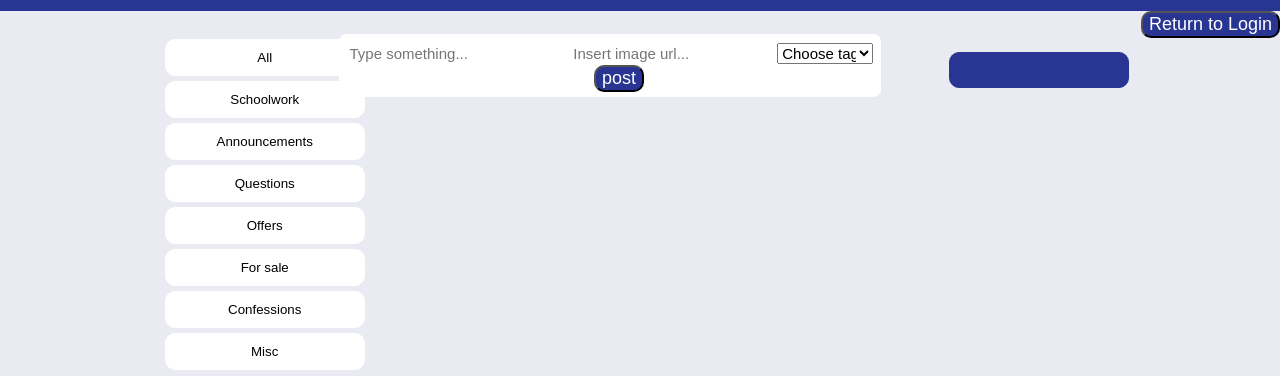
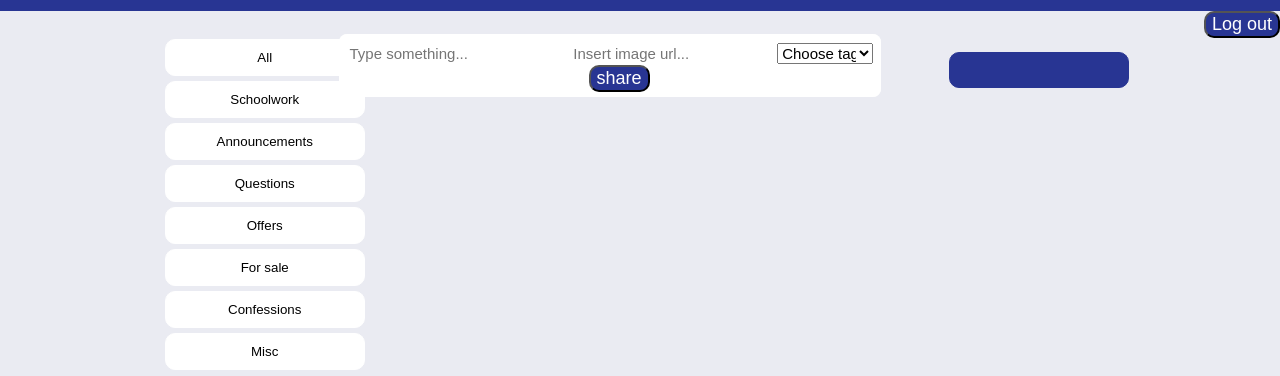
Before and after one commit to rrrliu/campus-social-network, a Python web app: template templates/index.html in a window 1280 px wide. Shown: the part 94-470 px from the top of the page. Run offline with Jinja, Linux system fonts and the light colour scheme; the template is opened without the code that fills it, so the values that code supplies are empty; some libraries are stand-ins or nearby versions; some web fonts are replaced.

Commit message:
made it more casual

```diff
--- a/templates/index.html
+++ b/templates/index.html
@@ -35,7 +35,7 @@
             <li><a href='profile'><img src="{{ dp_url }}" alt="Profile Picture" id='dashpic'></a></li>
       </ul>
       <form class="confirm" action="/logout" method="post">
-          <button id='button'type="submit" onclick="signOut()" style='float: right;'>Return to Login</button>
+          <button id='button'type="submit" onclick="signOut()" style='float: right;'>Log out</button>
         <!-- <input type = "submit" value ="Sign-Out" style="float:right"/> -->
       </form>
     </div>
@@ -73,7 +73,7 @@
             <option value="mis">Misc</option>
           </select>
           &emsp;
-          <p> <input style="font-size: 18px; color: white; background-color: #283593; border-radius: 10px; outline: none;" type="submit" value="post"> </p>
+          <p> <input style="font-size: 18px; color: white; background-color: #283593; border-radius: 10px; outline: none;" type="submit" value="share"> </p>
       </fieldset>
       </form>
       <!-- Feed -->
@@ -96,7 +96,7 @@
             <!-- <p>{{ post.type }}</p> -->
             <li id="miscinfo">
               <form action="/like" method="post">
-                <button class="like" type="submit" onclick="like()">Like   {{ post.score }} </button>
+                <button class="like" type="submit" onclick="like()">high five! &ensp;   {{ post.score }} </button>
                 <!-- {{ post.score }} -->
                 <input type="hidden" name="timestamp" value="{{ post.timestamp }}">
                 <input type="hidden" name="score" value="{{ post.score }}">
@@ -105,7 +105,7 @@
                 <input id="writecomment" type="text" name="comment" placeholder="Write a comment...">
                 <input type="hidden" name="timestamp" value="{{ post.timestamp }}">
                 <input type="hidden" name="author_name" value="{{ first_name }} {{ last_name }}">
-                <button class="comment" type="submit">Reply</button>
+                <button class="comment" type="submit">reply</button>
               </form>
                <!-- <form class="" action="/delete" method="post">
                 <button type="submit">Delete</button>
```
